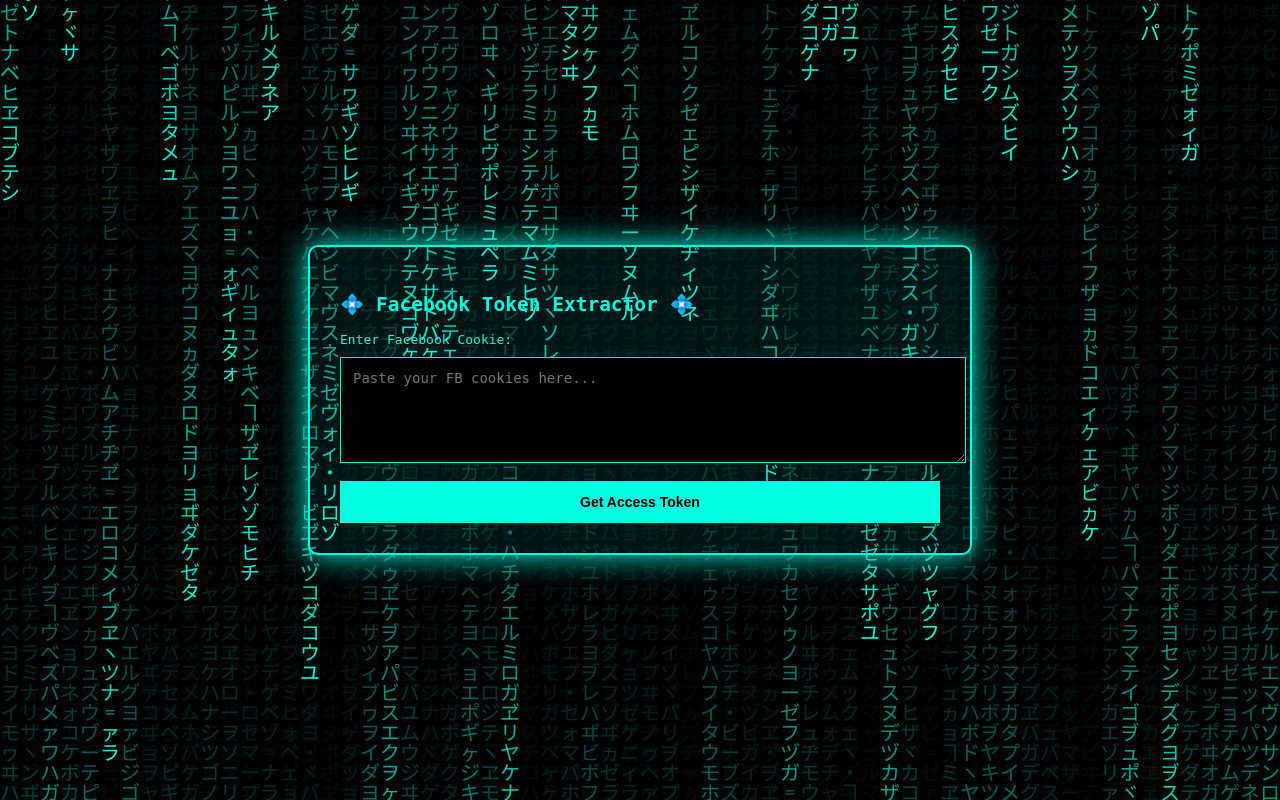
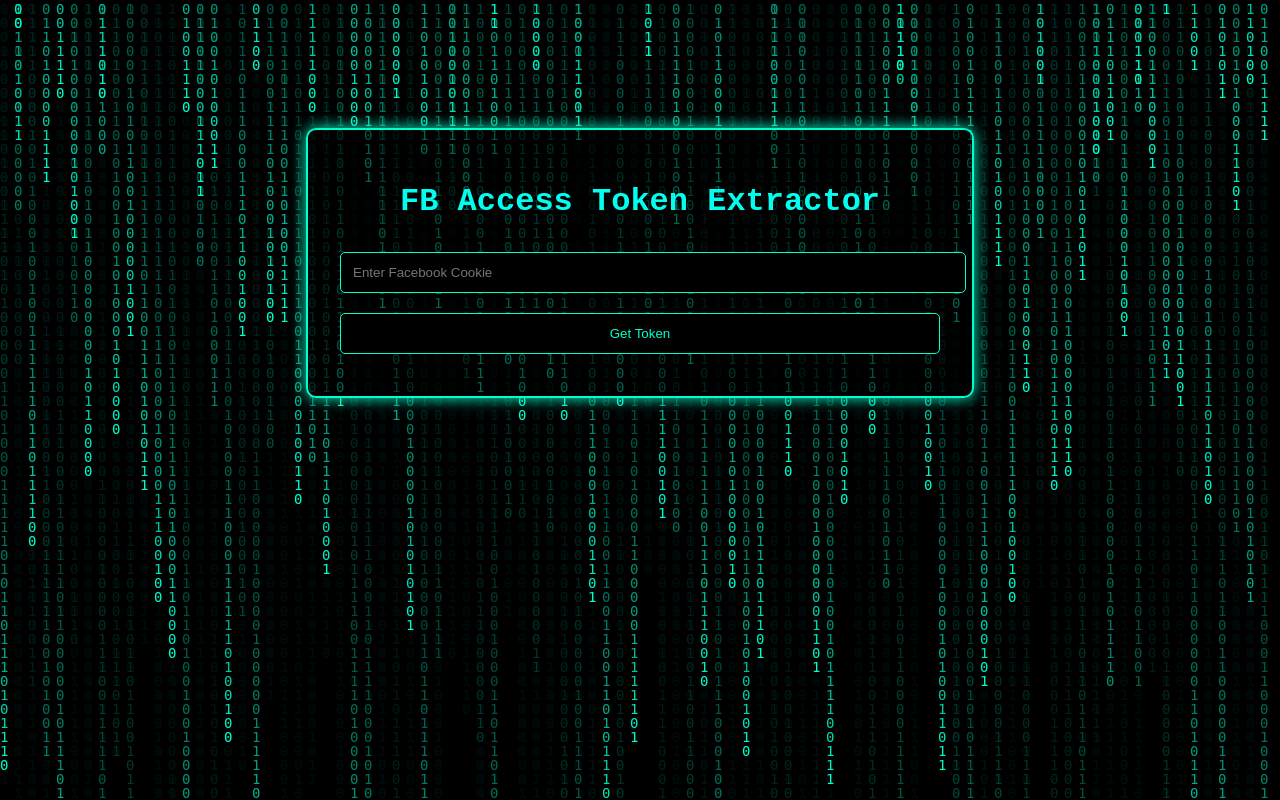
Before and after one commit to vernesg/cookie-token-getter, a Flask app: page / in a window 1280 px wide. Run offline with Flask 3, Linux system fonts and the light colour scheme.

Commit message:
Update index.html

```diff
--- a/templates/index.html
+++ b/templates/index.html
@@ -2,104 +2,103 @@
 <html lang="en">
 <head>
   <meta charset="UTF-8" />
-  <title>FB Cookie to Token</title>
-  <meta name="viewport" content="width=device-width, initial-scale=1.0"/>
+  <title>FB Token Extractor</title>
+  <meta name="viewport" content="width=device-width, initial-scale=1.0" />
   <style>
     body {
-      background: black;
-      color: #00ffe0;
-      font-family: monospace;
       margin: 0;
       padding: 0;
-      height: 100vh;
+      font-family: 'Courier New', Courier, monospace;
+      background: black;
+      color: #00ffcc;
       overflow: hidden;
-      display: flex;
-      justify-content: center;
-      align-items: center;
-    }
-
-    .container {
-      background: rgba(0, 255, 255, 0.08);
-      border: 2px solid #00ffe0;
-      border-radius: 10px;
-      padding: 30px;
-      box-shadow: 0 0 30px #00ffe0;
-      z-index: 2;
-      max-width: 600px;
-      width: 90%;
-    }
-
-    textarea, button {
-      width: 100%;
-      padding: 12px;
-      margin-top: 10px;
-      background: black;
-      border: 1px solid #00ffe0;
-      color: #00ffe0;
-      font-size: 14px;
-    }
-
-    button {
-      background: #00ffe0;
-      color: black;
-      font-weight: bold;
-      cursor: pointer;
-      margin-top: 15px;
-    }
-
-    pre {
-      margin-top: 20px;
-      white-space: pre-wrap;
-      color: #00ffe0;
     }
 
     canvas {
       position: fixed;
-      top: 0; left: 0;
-      width: 100%; height: 100%;
-      z-index: 0;
+      top: 0;
+      left: 0;
+      z-index: -1;
+    }
+
+    .container {
+      max-width: 600px;
+      margin: 10% auto;
+      background: rgba(0, 0, 0, 0.6);
+      border: 2px solid #00ffcc;
+      padding: 2rem;
+      border-radius: 10px;
+      box-shadow: 0 0 15px #00ffcc;
+    }
+
+    h1 {
+      text-align: center;
+      color: #00ffee;
+    }
+
+    input, button {
+      width: 100%;
+      padding: 12px;
+      margin: 10px 0;
+      background: #000;
+      border: 1px solid #00ffcc;
+      color: #00ffcc;
+      border-radius: 5px;
+    }
+
+    button:hover {
+      background: #00ffcc;
+      color: #000;
+      cursor: pointer;
+    }
+
+    .token {
+      margin-top: 20px;
+      background: rgba(0, 0, 0, 0.5);
+      padding: 15px;
+      border-left: 4px solid #00ffcc;
+      word-break: break-all;
     }
   </style>
 </head>
 <body>
   <canvas id="matrix"></canvas>
   <div class="container">
-    <h2>💠 Facebook Token Extractor 💠</h2>
+    <h1>FB Access Token Extractor</h1>
     <form method="POST">
-      <label>Enter Facebook Cookie:</label>
-      <textarea name="cookie" rows="5" placeholder="Paste your FB cookies here..." required>{{ request.form.cookie or '' }}</textarea>
-      <button type="submit">Get Access Token</button>
+      <input type="text" name="cookie" placeholder="Enter Facebook Cookie" required />
+      <button type="submit">Get Token</button>
     </form>
-
-    {% if result %}
-      <pre>{{ result }}</pre>
+    {% if token %}
+    <div class="token">{{ token|safe }}</div>
     {% endif %}
   </div>
 
   <script>
-    const canvas = document.getElementById("matrix");
-    const ctx = canvas.getContext("2d");
+    const canvas = document.getElementById('matrix');
+    const ctx = canvas.getContext('2d');
     canvas.height = window.innerHeight;
     canvas.width = window.innerWidth;
+    const letters = "01";
+    const fontSize = 14;
+    const columns = canvas.width / fontSize;
+    const drops = Array.from({length: columns}).fill(1);
 
-    const cols = canvas.width / 20;
-    const ypos = Array(Math.floor(cols)).fill(0);
-
-    function matrixEffect() {
+    function draw() {
       ctx.fillStyle = "rgba(0, 0, 0, 0.05)";
       ctx.fillRect(0, 0, canvas.width, canvas.height);
-      ctx.fillStyle = "#00ffe0";
-      ctx.font = "15pt monospace";
+      ctx.fillStyle = "#00ffcc";
+      ctx.font = fontSize + "px monospace";
 
-      ypos.forEach((y, i) => {
-        const text = String.fromCharCode(0x30A0 + Math.random() * 96);
-        const x = i * 20;
-        ctx.fillText(text, x, y);
-        ypos[i] = y > canvas.height + Math.random() * 10000 ? 0 : y + 20;
+      drops.forEach((y, i) => {
+        const text = letters[Math.floor(Math.random() * letters.length)];
+        const x = i * fontSize;
+        ctx.fillText(text, x, y * fontSize);
+        drops[i] = y * fontSize > canvas.height || Math.random() > 0.975 ? 0 : y + 1;
       });
     }
 
-    setInterval(matrixEffect, 50);
+    setInterval(draw, 33);
   </script>
 </body>
 </html>
```
